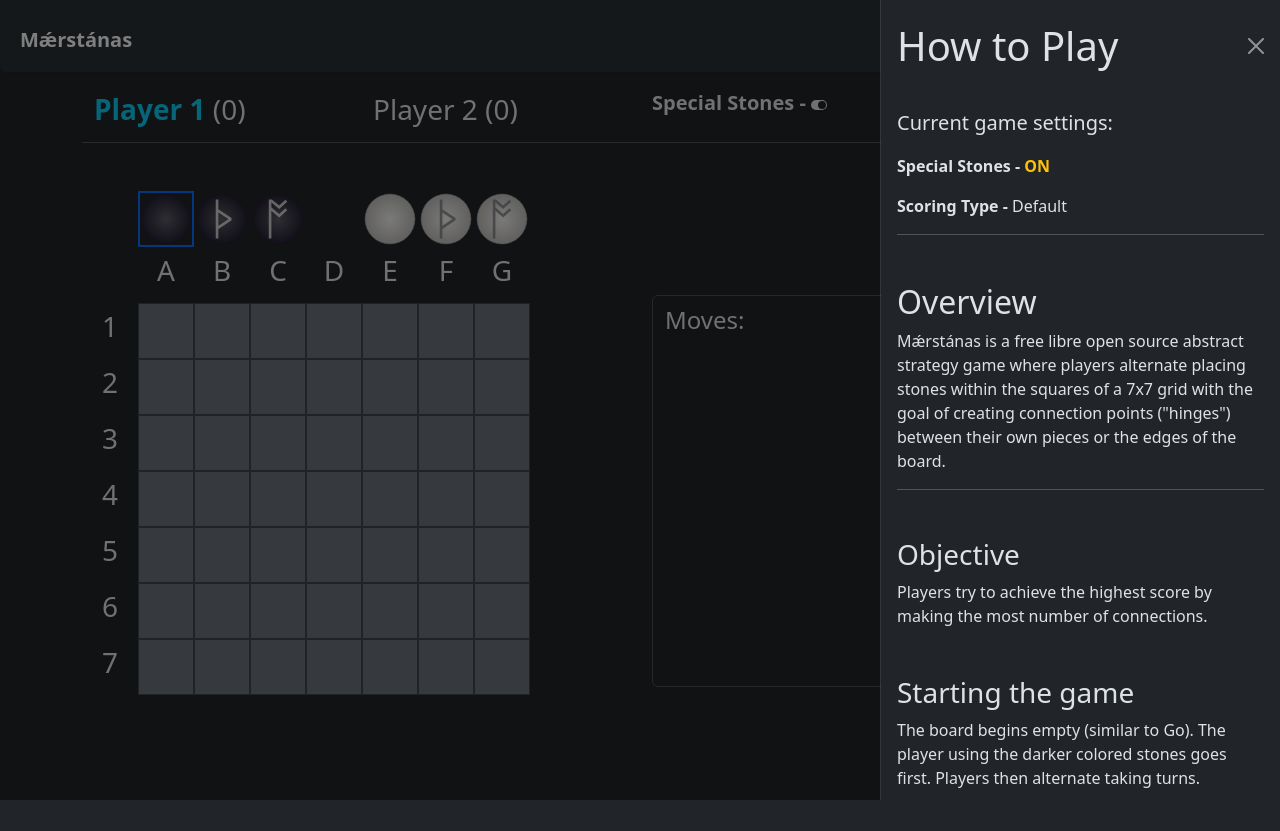
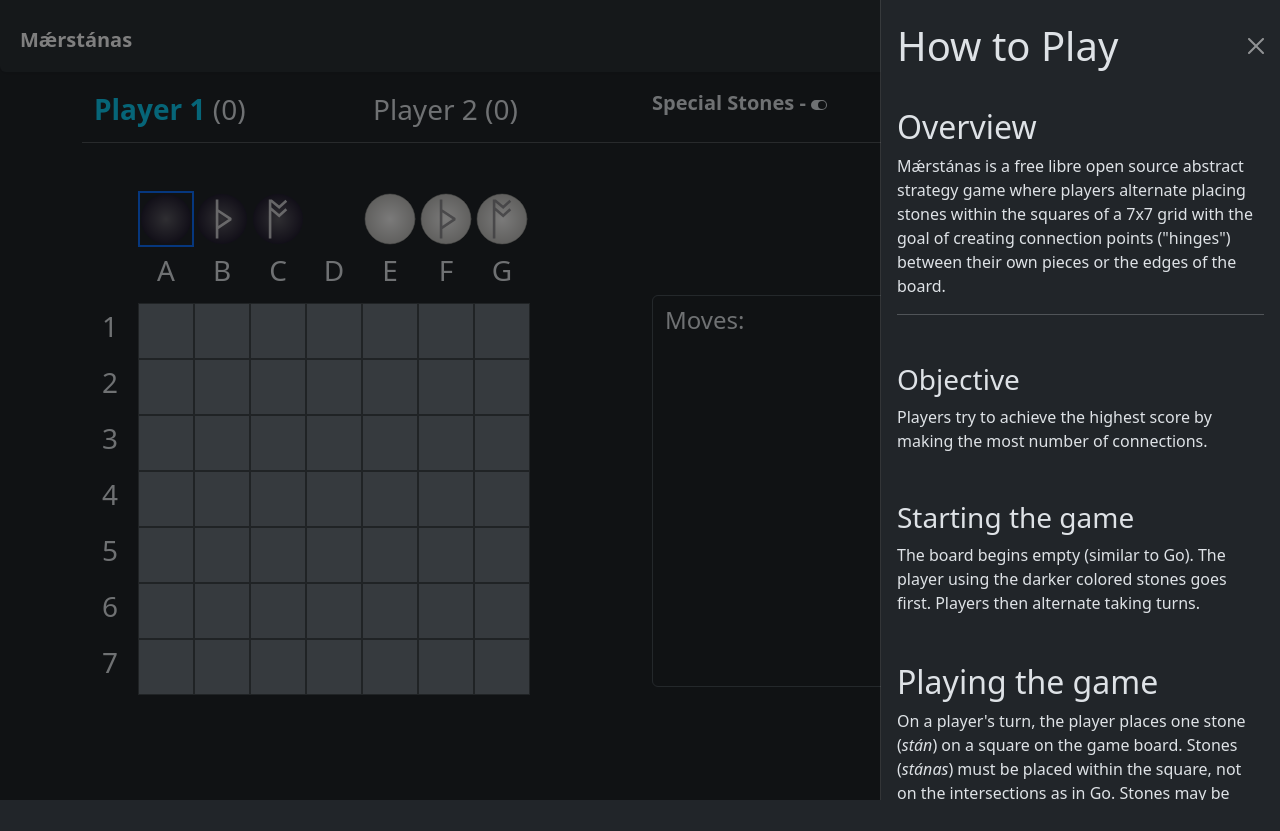
Before and after one commit to jaerrib/maerstanas_python, a Flask app: page / in a window 1280 px wide, after a click on "How to Play". Shown: the top 831 px of the page. Run offline with Flask 3, Linux system fonts and the light colour scheme; some libraries are stand-ins or nearby versions.

Commit message:
Remove game details from rules

```diff
--- a/app/templates/rules.html
+++ b/app/templates/rules.html
@@ -8,23 +8,7 @@
     </div>
     <div class="offcanvas-body">
         <div>
-            <p class="fs-5">Current game settings:</p>
-            <p class="fw-bold">Special Stones -
-                {% if data.ruleset == "0.4" %}
-                <span class="text-warning">ON</span>
-                {% else %}
-                <span class="text-secondary">OFF</span>
-                {% endif %}
-            </p>
-            <p><span class="fw-bold">Scoring Type - </span>
-                {% if data.scoring_type == 1 %}
-                Default
-                {% else %}
-                Simple
-                {% endif %}
-            </p>
-            <hr>
-            <h2 class="mt-5">Overview</h2>
+            <h2>Overview</h2>
             <p>
                 Mǽrstánas is a free libre open source abstract strategy game
                 where players alternate placing stones within the squares of a
```
